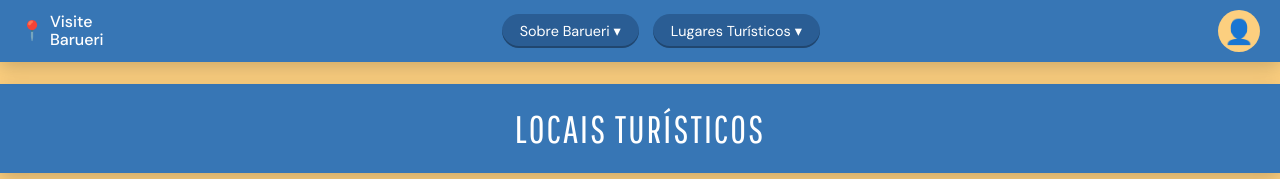
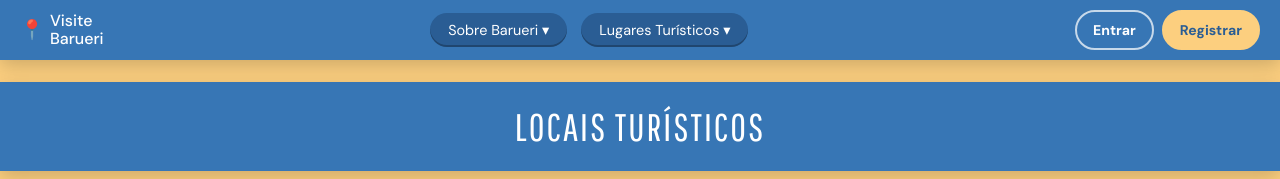
Before and after one commit to Guilherme-Augusto-INF/sites-testes, a plain HTML site: page Visite-Barueri/locais.html in a window 1280 px wide. Shown: the top 179 px of the page. Drawn offline with nearby package versions, Linux system fonts and the light colour scheme.

Commit message:
feat: adiciona acesso e perfil em locais.html

```diff
--- a/Visite-Barueri/locais.html
+++ b/Visite-Barueri/locais.html
@@ -7,6 +7,8 @@
 <link rel="preconnect" href="https://fonts.googleapis.com">
 <link href="https://fonts.googleapis.com/css2?family=DM+Sans:wght@400;500;700&family=Pathway+Gothic+One&display=swap" rel="stylesheet">
 <link rel="stylesheet" href="css/style.css">
+<script src="https://cdn.jsdelivr.net/npm/@supabase/supabase-js@2"></script>
+<script src="js/header-auth.js" defer></script>
 </head>
 <body>
 <header class="topo">
@@ -34,7 +36,10 @@
       </div>
     </div>
   </nav>
-  <a class="user" href="login.html" title="Entrar">👤</a>
+  <div class="auth-actions" id="auth-actions">
+    <a class="auth-btn" href="login.html">Entrar</a>
+    <a class="auth-btn auth-register" href="cadastro.html">Registrar</a>
+  </div>
 </header>
 <main>
 <section class="page">
```
